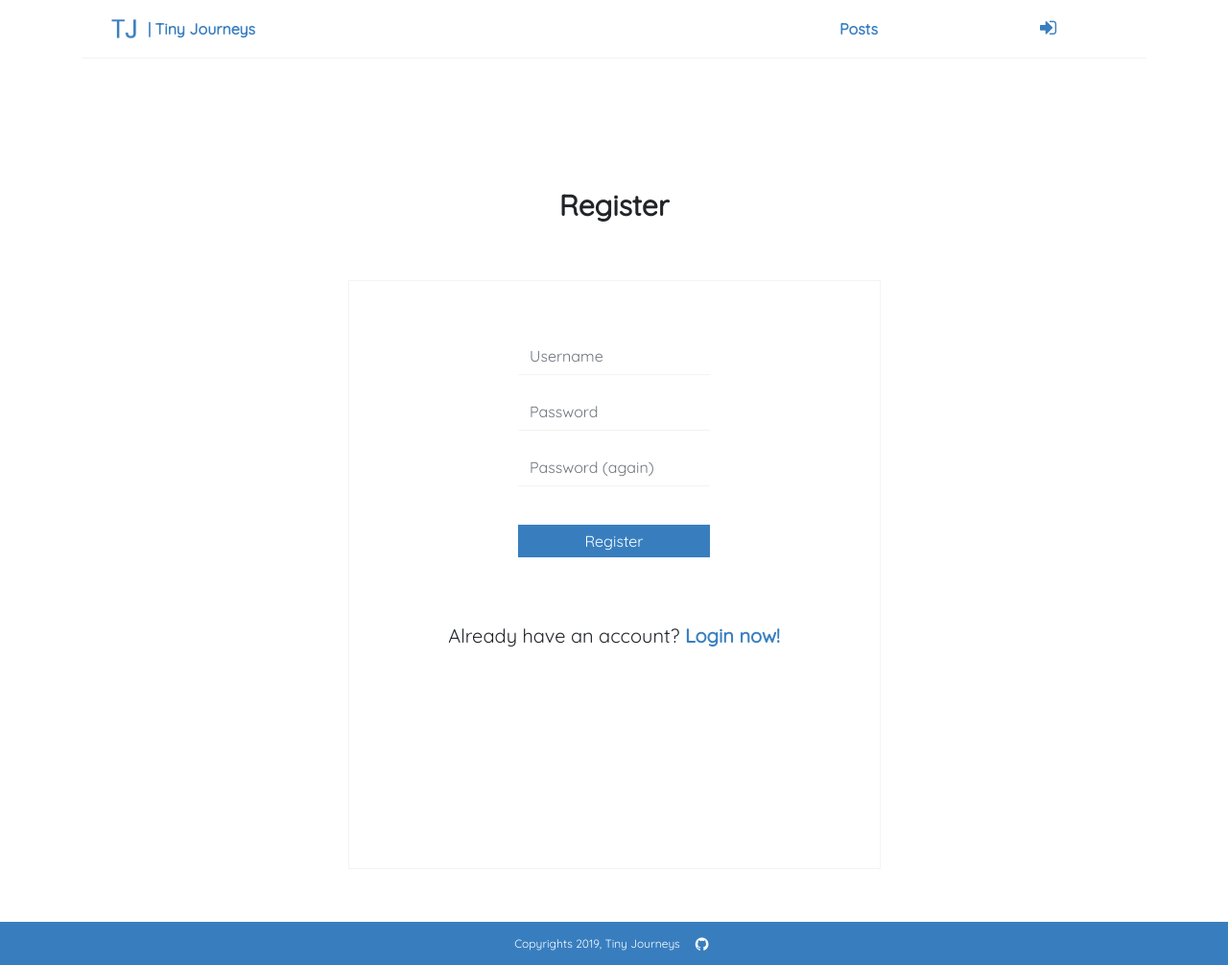
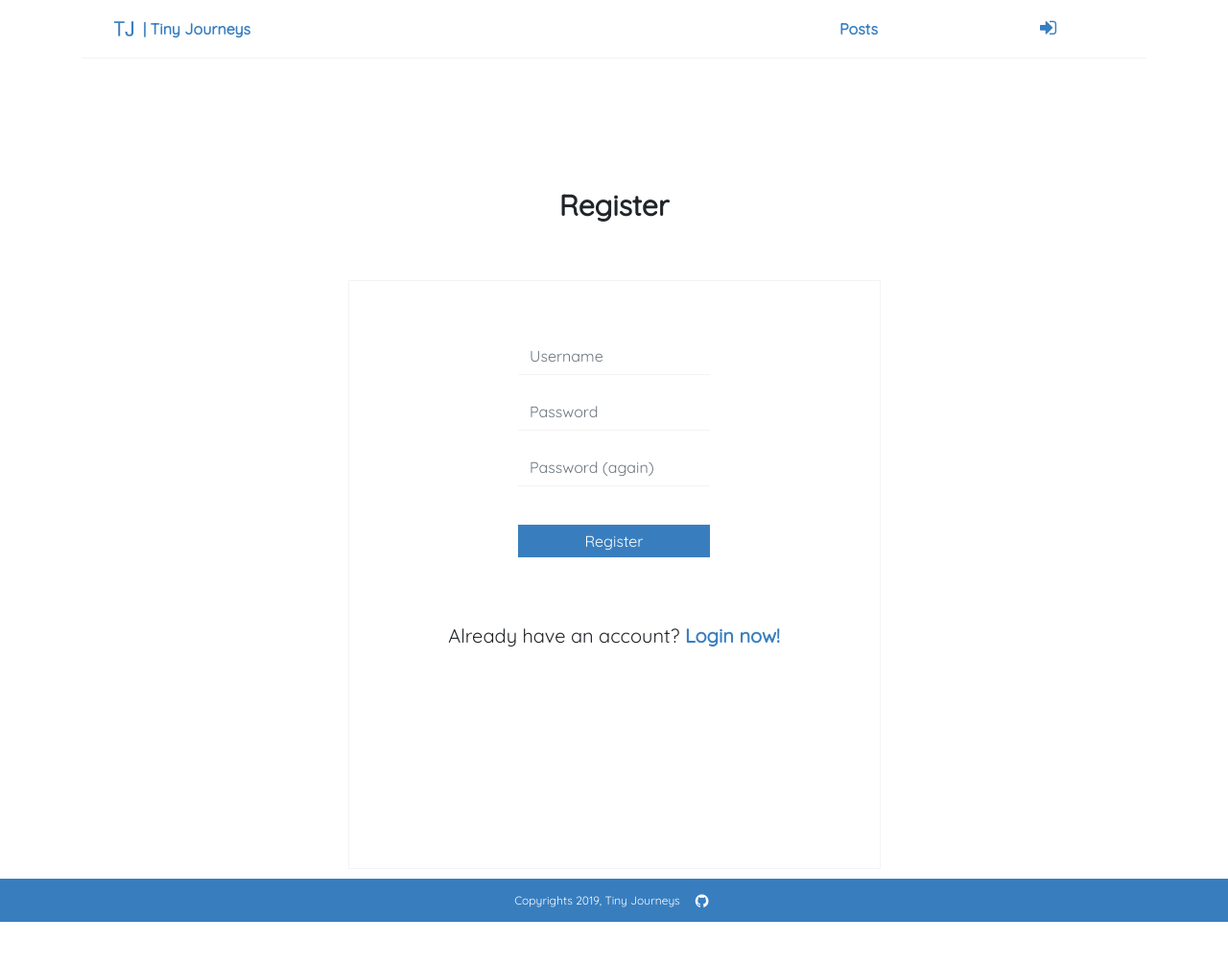
Before and after one commit to asia111307/tiny_journeys, a Flask app: page /account/register in a window 1280 px wide. Shown: the whole page at 96% size. After the commit the page ends 961 px from the top, so only its background shows below. Run offline with Flask 2, Linux system fonts and the light colour scheme; some libraries are stand-ins or nearby versions.

Commit message:
footer fixed

```diff
--- a/static/css/_block_footer.scss
+++ b/static/css/_block_footer.scss
@@ -3,6 +3,9 @@ footer {
   color: $background-color;
   text-align: center;
   width: 100%;
+  position: absolute;
+  bottom: 0;
+  left: 0;
   .copyright {
     display: flex;
     align-items: center;
--- a/static/css/_block_nav.scss
+++ b/static/css/_block_nav.scss
@@ -52,8 +52,8 @@ nav {
         justify-content: center;
         .logo-btn {
           background-image: url("../images/logo.png");
-          width: 50px;
-          height: 50px;
+          width: 40px;
+          height: 40px;
           background-size: contain;
         }
         p {
--- a/static/css/_block_sidebar.scss
+++ b/static/css/_block_sidebar.scss
@@ -1,6 +1,7 @@
 .page-sidebar {
   position: relative;
   padding: 0 5%;
+  margin-bottom: 50px;
   i {
     color: $maincolor;
   }
--- a/static/css/_global.scss
+++ b/static/css/_global.scss
@@ -2,6 +2,8 @@ body {
   font-family: $mainfont;
   margin: 0;
   background: $background-color;
+  position: relative;
+  min-height: 100vh;
 }
 * {
   box-sizing: border-box;
--- a/templates/start.html
+++ b/templates/start.html
@@ -14,7 +14,7 @@
     {% from 'blocks/block_nav.html' import block_nav with context %}
     {% from 'blocks/block_footer.html' import block_footer with context %}
 {#    <link rel="stylesheet" type="text/css" href="{{ url_for('static', filename='css/styles.css') }}">#}
-	<link rel="stylesheet" type="text/css" href="../static/css/styles.css?q=909876424">
+	<link rel="stylesheet" type="text/css" href="../static/css/styles.css?q=909876534">
 </head>
 
 <body>
```
Also changed, not shown: static/css/styles.css.
